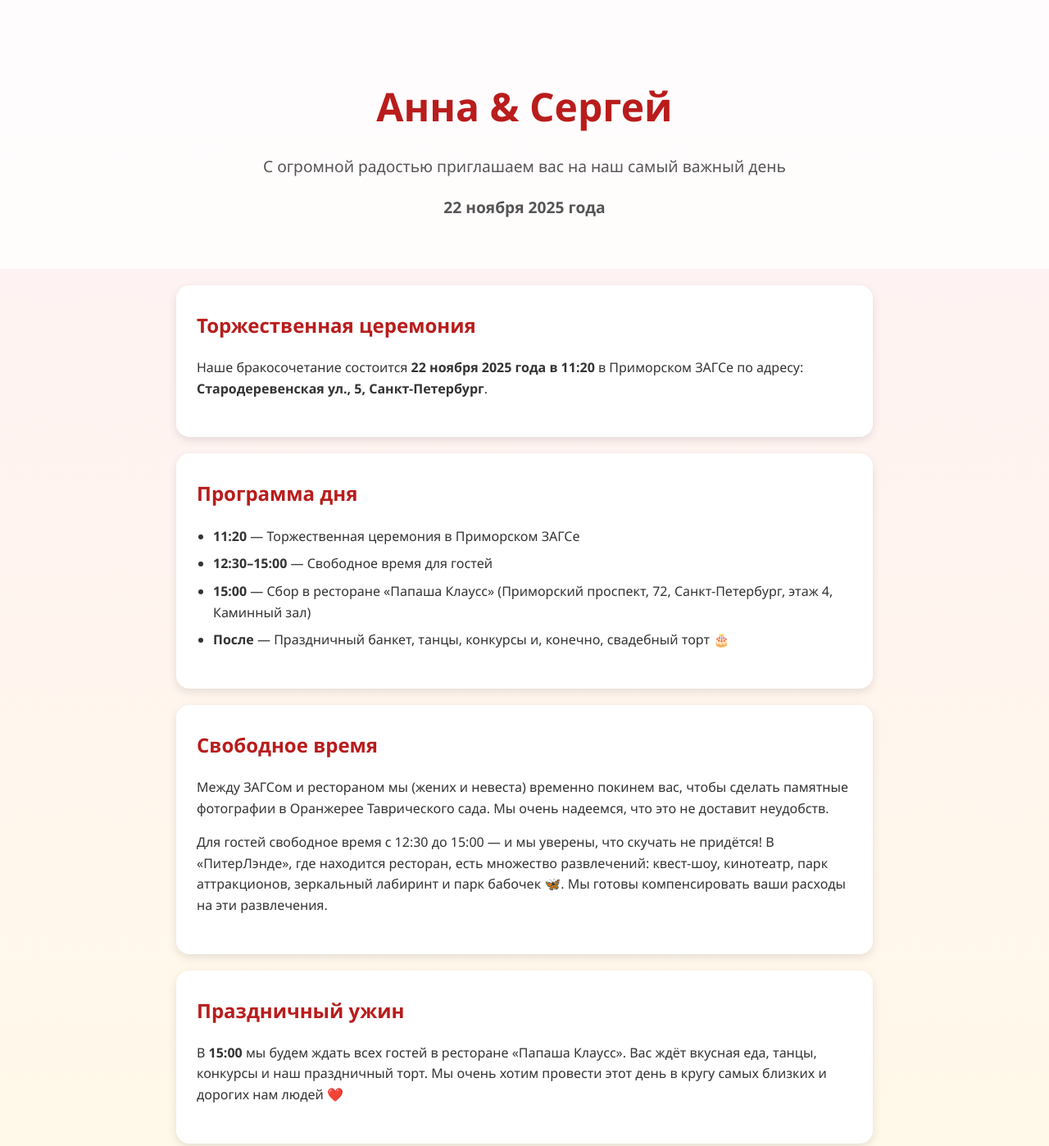
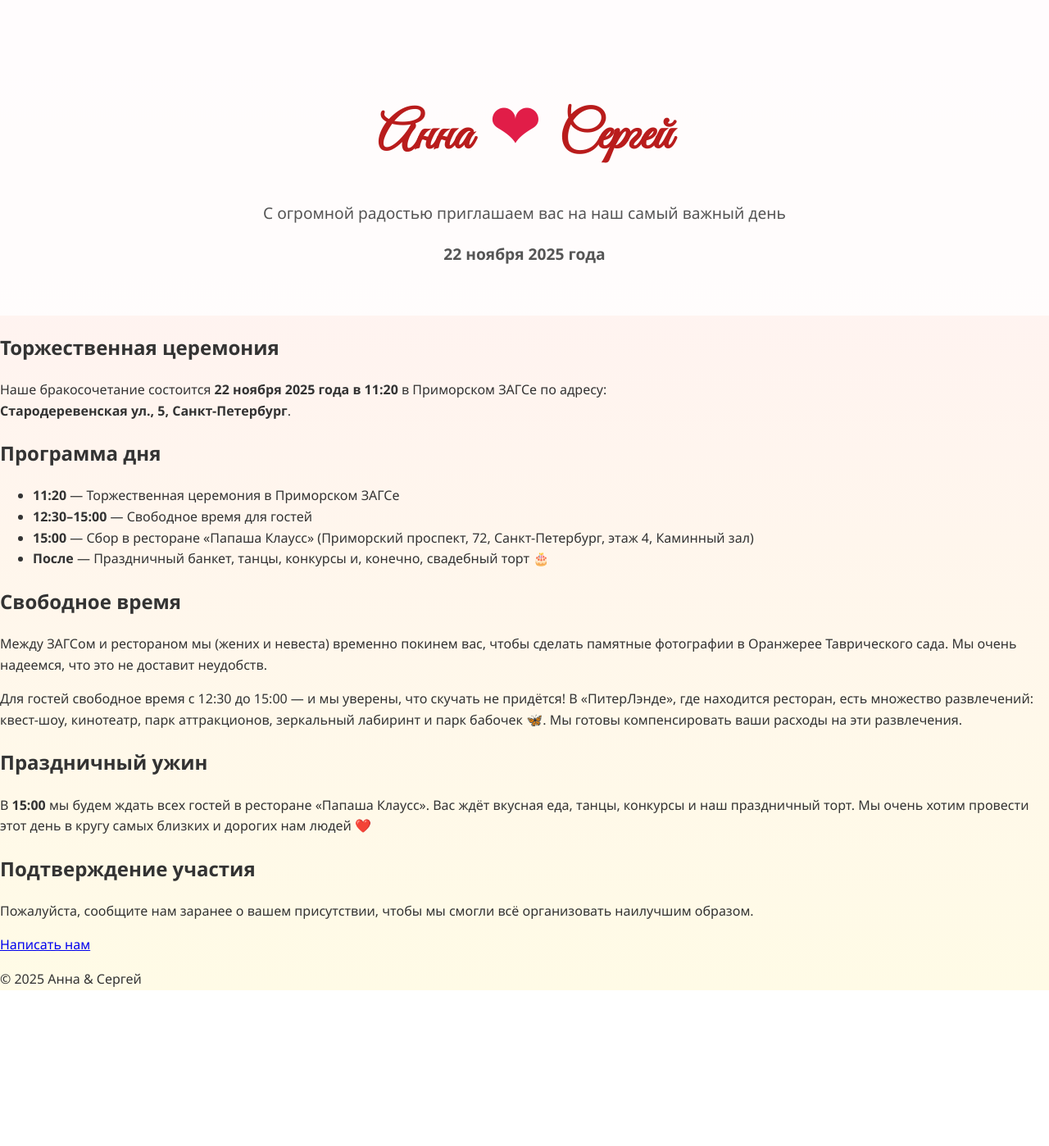
Before and after one commit to burundukann/wedding-invite, a plain HTML site: page index.html in a window 1280 px wide. Shown: the top 1398 px of the page at 82% size. After the commit the page ends 1208 px from the top, so only its background shows below. Drawn offline with Linux system fonts and the light colour scheme.

Commit message:
Update index.html

```diff
--- a/index.html
+++ b/index.html
@@ -4,6 +4,8 @@
   <meta charset="UTF-8" />
   <meta name="viewport" content="width=device-width, initial-scale=1.0" />
   <title>Свадебное приглашение — Анна & Сергей</title>
+  <!-- Подключаем красивый шрифт -->
+  <link href="https://fonts.googleapis.com/css2?family=Great+Vibes&display=swap" rel="stylesheet">
   <style>
     body {
       font-family: 'Segoe UI', Tahoma, sans-serif;
@@ -19,54 +21,30 @@
       background: rgba(255,255,255,0.8);
     }
     header h1 {
-      font-size: 3em;
+      font-family: 'Great Vibes', cursive;
+      font-size: 4em;
       color: #b91c1c;
       margin-bottom: 10px;
+    }
+    header .heart {
+      color: #e11d48;
+      font-size: 1.2em;
+      margin: 0 10px;
     }
     header p {
       font-size: 1.2em;
       color: #555;
     }
-    section {
-      background: white;
-      max-width: 800px;
-      margin: 20px auto;
-      padding: 30px 25px;
-      border-radius: 16px;
-      box-shadow: 0 4px 12px rgba(0,0,0,0.1);
-    }
-    section h2 {
-      margin-top: 0;
-      color: #b91c1c;
-    }
-    ul {
-      padding-left: 20px;
-    }
-    ul li {
-      margin: 8px 0;
-    }
-    a {
-      color: #b91c1c;
-      text-decoration: none;
-      font-weight: bold;
-    }
-    a:hover {
-      text-decoration: underline;
-    }
-    footer {
-      margin: 40px 0;
-      font-size: 0.9em;
-      color: #777;
-      text-align: center;
-    }
+    /* остальное стили можно оставить как в прошлой версии */
   </style>
 </head>
 <body>
-  <header>
-    <h1>Анна & Сергей</h1>
-    <p>С огромной радостью приглашаем вас на наш самый важный день</p>
-    <p><strong>22 ноября 2025 года</strong></p>
-  </header>
+ <header>
+  <h1>Анна <span class="heart">❤</span> Сергей</h1>
+  <p>С огромной радостью приглашаем вас на наш самый важный день</p>
+  <p><strong>22 ноября 2025 года</strong></p>
+</header>
+
 
   <section>
     <h2>Торжественная церемония</h2>
```
